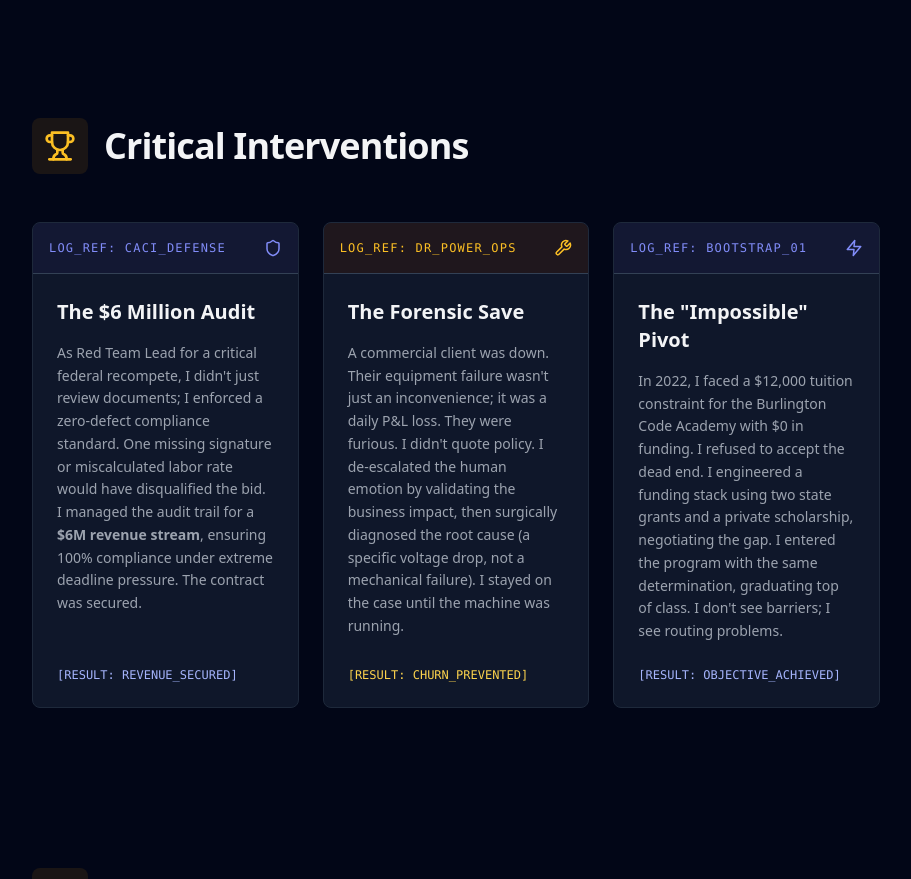
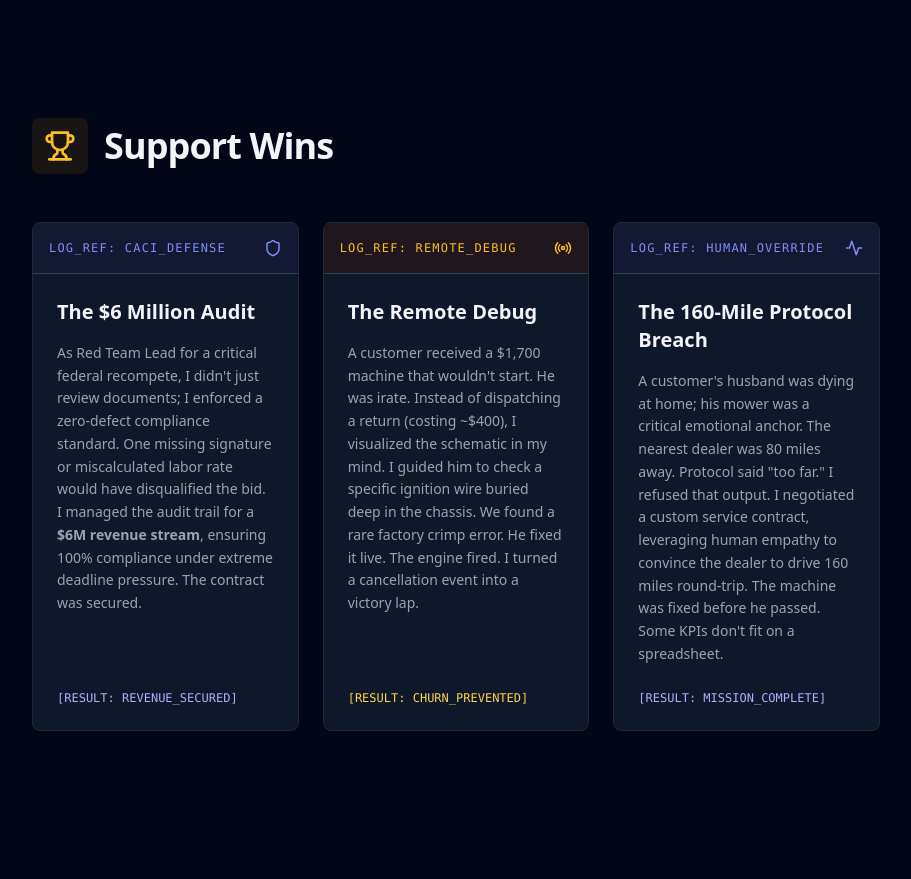
Before and after one commit to joshuawakefield/WhyJosh, a React (Vite) app: page / in a window 1280 px wide. Shown: the part 3560-4439 px from the top of the page, without its empty margins (184-1095 px from the left). Built offline with nearby package versions, Linux system fonts and the light colour scheme.

Commit message:
Updated App.tsx

```diff
--- a/src/App.tsx
+++ b/src/App.tsx
@@ -1,4 +1,4 @@
-import { ExternalLink, Linkedin, Github, Mail, ChevronDown, Terminal, X, Zap, Cpu, Palette, Hammer, Shield, Wrench, Trophy } from 'lucide-react';
+import { ExternalLink, Linkedin, Github, Mail, ChevronDown, Terminal, X, Zap, Cpu, Palette, Hammer, Shield, Wrench, Trophy, Activity, Radio } from 'lucide-react';
 import { useState, useEffect, useRef } from 'react';
 
 // --- TYPES ---
@@ -526,7 +526,7 @@ function App() {
               <Trophy size={32} />
             </div>
             <h2 className="text-3xl md:text-4xl font-bold text-gray-100 tracking-tight transition-transform duration-700 ease-out origin-left group-hover:scale-[1.15]">
-              Critical Interventions
+              Support Wins
             </h2>
           </div>
 
@@ -547,33 +547,33 @@ function App() {
               </div>
             </SpotlightCard>
 
-            {/* Story 2: DR Power (Empathy/Ops) */}
+            {/* Story 2: DR Power (Wire Crimp) */}
             <SpotlightCard className="bg-slate-900 border p-0 rounded-lg border-slate-800 flex flex-col overflow-hidden group/card">
               <div className="p-4 bg-amber-950/30 border-b border-slate-700 flex justify-between items-center">
-                <span className="text-xs font-mono text-amber-400 tracking-widest">LOG_REF: DR_POWER_OPS</span>
-                <Wrench size={18} className="text-amber-400" />
+                <span className="text-xs font-mono text-amber-400 tracking-widest">LOG_REF: REMOTE_DEBUG</span>
+                <Radio size={18} className="text-amber-400" />
               </div>
               <div className="p-6 flex flex-col gap-4 flex-1">
-                <h3 className="text-xl font-bold text-gray-100">The Forensic Save</h3>
+                <h3 className="text-xl font-bold text-gray-100">The Remote Debug</h3>
                 <p className="text-sm text-gray-400 leading-relaxed flex-1">
-                  A commercial client was down. Their equipment failure wasn't just an inconvenience; it was a daily P&L loss. They were furious. I didn't quote policy. I de-escalated the human emotion by validating the business impact, then surgically diagnosed the root cause (a specific voltage drop, not a mechanical failure). I stayed on the case until the machine was running.
+                  A customer received a $1,700 machine that wouldn't start. He was irate. Instead of dispatching a return (costing ~$400), I visualized the schematic in my mind. I guided him to check a specific ignition wire buried deep in the chassis. We found a rare factory crimp error. He fixed it live. The engine fired. I turned a cancellation event into a victory lap.
                 </p>
                 <div className="mt-2 text-xs text-amber-300 font-mono">[RESULT: CHURN_PREVENTED]</div>
               </div>
             </SpotlightCard>
 
-            {/* Story 3: Resourcefulness (Innovation) */}
+            {/* Story 3: DR Power (Human Override) */}
              <SpotlightCard className="bg-slate-900 border p-0 rounded-lg border-slate-800 flex flex-col overflow-hidden group/card">
               <div className="p-4 bg-indigo-950/30 border-b border-slate-700 flex justify-between items-center">
-                <span className="text-xs font-mono text-indigo-400 tracking-widest">LOG_REF: BOOTSTRAP_01</span>
-                <Zap size={18} className="text-indigo-400" />
+                <span className="text-xs font-mono text-indigo-400 tracking-widest">LOG_REF: HUMAN_OVERRIDE</span>
+                <Activity size={18} className="text-indigo-400" />
               </div>
               <div className="p-6 flex flex-col gap-4 flex-1">
-                <h3 className="text-xl font-bold text-gray-100">The "Impossible" Pivot</h3>
+                <h3 className="text-xl font-bold text-gray-100">The 160-Mile Protocol Breach</h3>
                 <p className="text-sm text-gray-400 leading-relaxed flex-1">
-                  In 2022, I faced a $12,000 tuition constraint for the Burlington Code Academy with $0 in funding. I refused to accept the dead end. I engineered a funding stack using two state grants and a private scholarship, negotiating the gap. I entered the program with the same determination, graduating top of class. I don't see barriers; I see routing problems.
+                  A customer's husband was dying at home; his mower was a critical emotional anchor. The nearest dealer was 80 miles away. Protocol said "too far." I refused that output. I negotiated a custom service contract, leveraging human empathy to convince the dealer to drive 160 miles round-trip. The machine was fixed before he passed. Some KPIs don't fit on a spreadsheet.
                 </p>
-                <div className="mt-2 text-xs text-indigo-300 font-mono">[RESULT: OBJECTIVE_ACHIEVED]</div>
+                <div className="mt-2 text-xs text-indigo-300 font-mono">[RESULT: MISSION_COMPLETE]</div>
               </div>
             </SpotlightCard>
 
```
